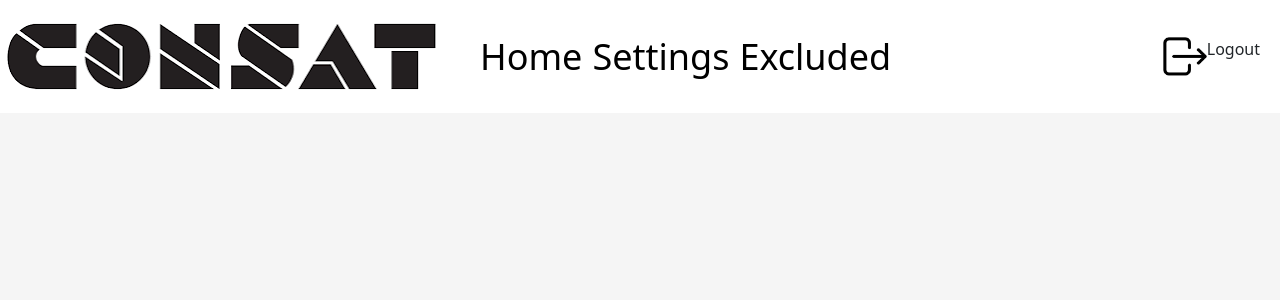
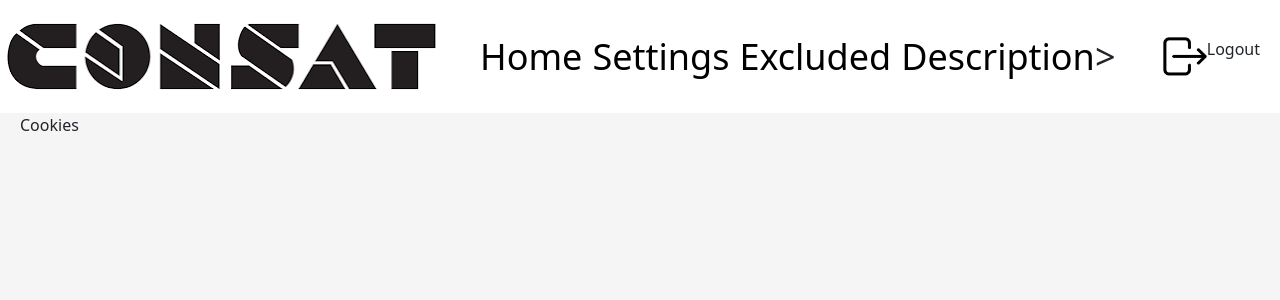
Before and after one commit to Vellethe/LIA, a React (Create React App) app in the folder React/ClientApp/: page /description in a window 1280 px wide. Shown: the top 300 px of the page. Built offline with nearby package versions, Linux system fonts and the light colour scheme.

Commit message:
DescriptionPage

```diff
--- /dev/null
+++ b/React/ClientApp/src/components/Description.js
@@ -0,0 +1,8 @@
+import React from 'react';
+
+export const DescriptionPage = () => {
+    return (
+        <p>Cookies</p>
+
+    );
+}
--- a/React/ClientApp/src/components/Header.js
+++ b/React/ClientApp/src/components/Header.js
@@ -21,6 +21,7 @@ export class Header extends Component {
                         <li className="link"><Link to="/">Home</Link> </li>
                         <li className="link"><Link to="/settings">Settings</Link></li>
                         <li className="link"><Link to="/excluded">Excluded</Link></li>
+                        <li className="link"><Link to="/description">Description</Link>></li>
                     </ul>
                     <div className="logout">
                         <img className="group" alt="Group" src={logout} />
```
Also changed, not shown: React/ClientApp/src/AppRoutes.js (+7 -1 lines).
